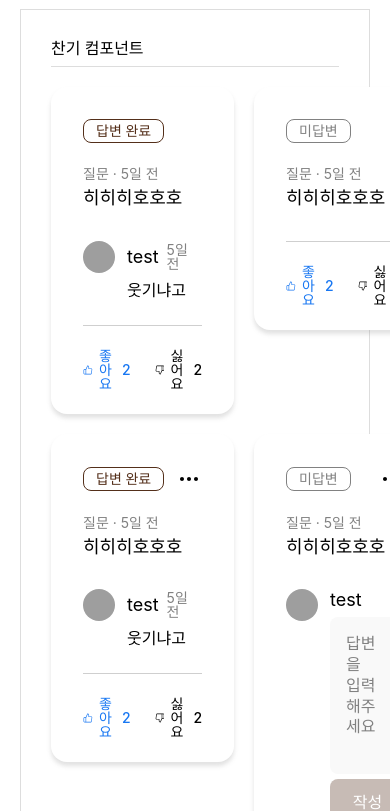
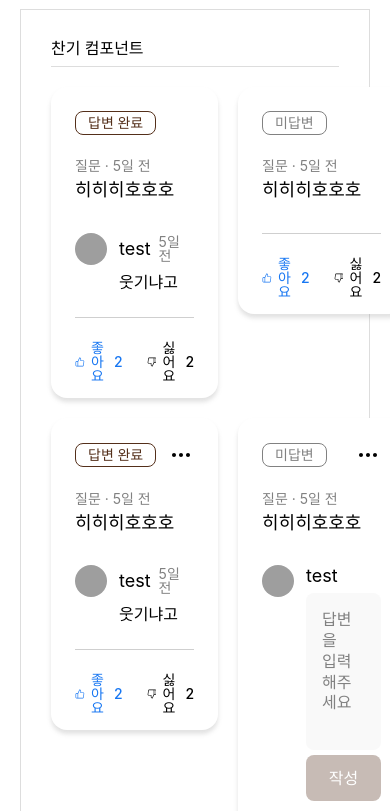
Before and after one commit to sprint12-part2/openmind, a React (Vite) app: page /sample in a window 390 px wide. Shown: the part 1033-1844 px from the top of the page. Built offline with nearby package versions, Linux system fonts and the light colour scheme; no server answers; grey boxes are pictures that could not be loaded; a web font is replaced by a local one.

Commit message:
Style: 질문 카드 리스트 모바일에서 간격 줄이기

```diff
--- a/src/components/FeedCard/FeedCardList.module.css
+++ b/src/components/FeedCard/FeedCardList.module.css
@@ -7,3 +7,9 @@
   justify-content: center;
   padding: 6rem 2rem;
 }
+
+@media (width < 768px) {
+  .list > li + li {
+    margin-top: var(--spacing-16);
+  }
+}
--- a/src/components/FeedCard/FeedCardWrapper.module.css
+++ b/src/components/FeedCard/FeedCardWrapper.module.css
@@ -4,3 +4,9 @@
   box-shadow: var(--shadow-100);
   background: var(--color-white);
 }
+
+@media (width < 768px) {
+  .card {
+    padding: 2.4rem;
+  }
+}
```
